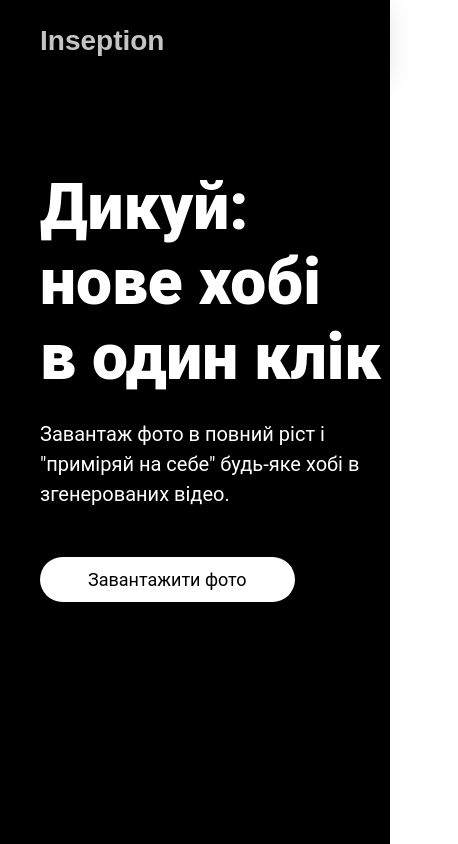
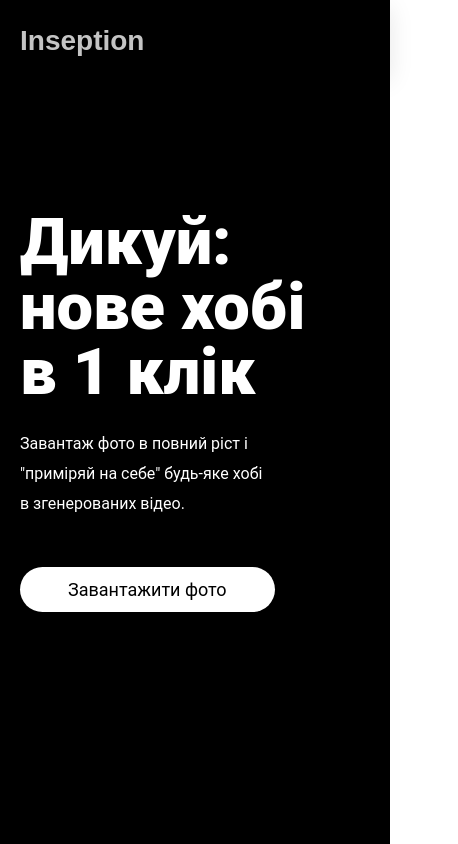
Before and after one commit to Wil-Wild-Hack/front, a React (Create React App) app: page / in a window 390 px wide. Shown: the whole page, 458 px wide, since content can reach past the window. Built offline with nearby package versions, Linux system fonts and the light colour scheme.

Commit message:
Inception

```diff
--- a/public/index.html
+++ b/public/index.html
@@ -9,10 +9,7 @@
       http-equiv="Content-Security-Policy"
       content="upgrade-insecure-requests"
     /> -->
-    <meta
-      name="description"
-      content="Web site created using create-react-app"
-    />
+    <meta name="description" content="Нове хобі в один клік" />
     <link rel="apple-touch-icon" href="%PUBLIC_URL%/logo192.png" />
     <!--
       manifest.json provides metadata used when your web app is installed on a
@@ -28,7 +25,7 @@
       work correctly both with client-side routing and a non-root public URL.
       Learn how to configure a non-root public URL by running `npm run build`.
     -->
-    <title>React App</title>
+    <title>Inception</title>
   </head>
   <body>
     <noscript>You need to enable JavaScript to run this app.</noscript>
--- a/src/App.css
+++ b/src/App.css
@@ -77,10 +77,6 @@ nav {
   height: 72px;
 }
 
-/* nav ul {
-  display: flex;
-} */
-
 nav .logo {
   font-family: "Poppins", sans-serif;
   font-style: normal;
@@ -94,7 +90,32 @@ nav .logo {
     width: 100%;
   }
   nav .logo {
-    padding-left: 40px;
+    padding-left: 20px;
+  }
+
+  header h1 {
+    margin-top: 25px;
+    font-size: 25px;
+  }
+
+  header {
+    display: block;
+    align-items: left;
+  }
+
+  header h1 {
+    margin-top: 25px;
+    font-size: 30px;
+    font-weight: 500;
+    line-height: 35px;
+    padding-left: 20px;
+  }
+  header p {
+    padding-left: 20px;
+  }
+
+  header .upload-button {
+    margin-left: 20px;
   }
 
   header .hero-image img {
@@ -132,7 +153,22 @@ nav .logo {
   height: calc(100vh - 72px);
   display: flex;
   align-items: center;
-  padding: 40px;
+}
+
+.header-container ul {
+  margin-top: 20px;
+  display: flex;
+  color: #ffffff;
+}
+
+.header-container li {
+  text-align: justify;
+  /* justify-items: center;
+  justify-content: center; */
+  display: inline-block;
+  width: 100%;
+  /* align-items: center; */
+  /* justify-content: space-between; */
 }
 
 header {
@@ -142,15 +178,16 @@ header {
 }
 
 header h1 {
+  margin-top: 50px;
   font-weight: 900;
-  font-size: 64px;
-  line-height: 75px;
+  font-size: 65px;
+  line-height: 65px;
   color: #ffffff;
   margin-bottom: 24px;
 }
 
 header p {
-  font-size: 20px;
+  font-size: 16px;
   line-height: 30px;
   color: #ffffffff;
   width: 418px;
@@ -242,7 +279,7 @@ header .progress-bar {
 
 header .hero-image img {
   position: flex;
-  width: 300px;
+  width: 250px;
   margin-right: 20px;
   /* width: 300px; */
   /* left: -auto; */
--- a/src/Home.js
+++ b/src/Home.js
@@ -18,11 +18,11 @@ const Home = () => {
               <h1>
                 Дикуй: <br />
                 нове хобі
-                <br />в один клік
+                <br />в 1 клік
               </h1>
               <p>
                 Завантаж фото в повний ріст і <br />
-                "приміряй на себе" будь-яке хобі в згенерованих відео.
+                "приміряй на себе" будь-яке хобі <br /> в згенерованих відео.
               </p>
               <OneForm />
             </div>
--- a/src/Result.js
+++ b/src/Result.js
@@ -27,12 +27,22 @@ const Result = (props) => {
                 className="react-player fixed-bottom"
                 url={link}
                 playing={true}
+                loop={true}
                 width="100%"
                 height="100%"
                 controls={true}
               />
             </div>
           </header>
+          <div>
+            <ul>
+              <li>Box</li>
+              <li>Dance</li>
+              <li>Jack</li>
+              <li>Taekwondo</li>
+              <li>Squats</li>
+            </ul>
+          </div>
         </div>
       </div>
     </div>
```
